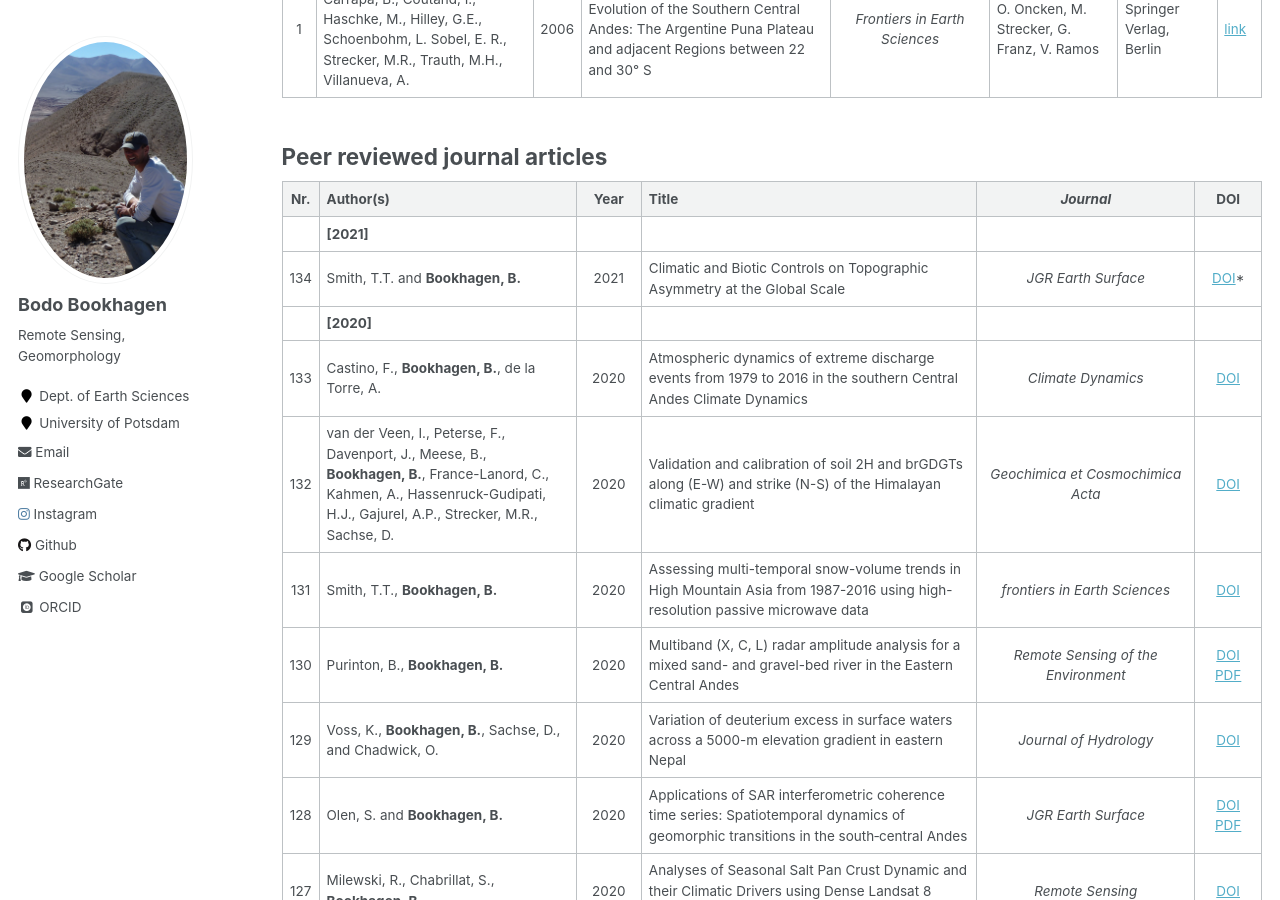
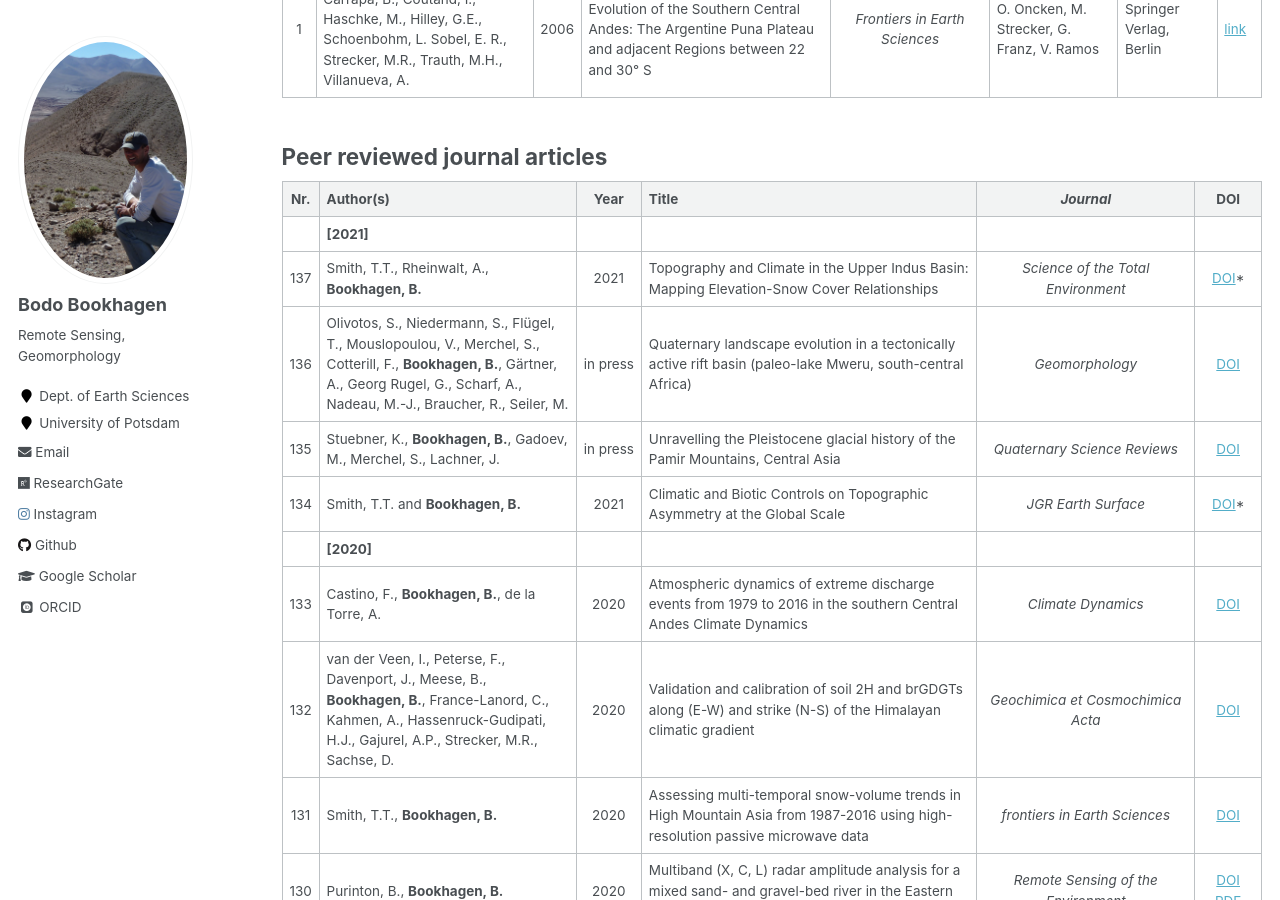
Before and after one commit to BodoBookhagen/BodoBookhagen.github.io, a Jekyll site: the page built from _pages/publications.md, in a window 1280 px wide and 900 px high, scrolled down 1235 px. Built offline with Jekyll 4.4.1, drawn with Linux system fonts in a browser that asks for light colours; some web fonts are replaced.

Commit message:
Apr-22 2020

```diff
--- a/_pages/publications.md
+++ b/_pages/publications.md
@@ -34,6 +34,9 @@ Nr. | Author(s) | Year | Chapter Title |  _Book Title_  | Editors  | Publisher |
 Nr.  | Author(s) | Year | Title | _Journal_ | DOI
 :--: | :---------------------------------------------------------------------------------------------------------------------------------------------------------------------------------------- | :-------------: | ----------------------------------------------------------------------------------------------------------------------------------------------------------------------------------------------------------------------------- | :---------------------------------------------------------------------------------------------------------: | :---------------------------------------------------------------------------------------------------------------------------------------------------------------------------------:
 | **[2021]** | | |
+137 | Smith, T.T., Rheinwalt, A., **Bookhagen, B.** | 2021 | Topography and Climate in the Upper Indus Basin: Mapping Elevation-Snow Cover Relationships | _Science of the Total Environment_ | [DOI](STOTEN-D-21-03144R2)*
+136 | Olivotos, S., Niedermann, S., Flügel, T., Mouslopoulou, V., Merchel, S., Cotterill, F., **Bookhagen, B.**, Gärtner, A., Georg Rugel, G., Scharf, A., Nadeau, M.-J., Braucher, R., Seiler, M. | in press | Quaternary landscape evolution in a tectonically active rift basin (paleo-lake Mweru, south-central Africa) | _Geomorphology_ | [DOI]( GEOMOR-9528R3 )
+135 | Stuebner, K., **Bookhagen, B.**, Gadoev, M., Merchel, S., Lachner, J. | in press | Unravelling the Pleistocene glacial history of the Pamir Mountains, Central Asia | _Quaternary Science Reviews_ | [DOI]( JQSR-D-20-00592R1 )
 134 | Smith, T.T. and **Bookhagen, B.** | 2021 | Climatic and Biotic Controls on Topographic Asymmetry at the Global Scale | _JGR Earth Surface_ | [DOI](https://doi.org/10.1029/2020JF005692)*
 | **[2020]** | | |
 133  | Castino, F., **Bookhagen, B.**, de la Torre, A. | 2020 | Atmospheric dynamics of extreme discharge events from 1979 to 2016 in the southern Central Andes Climate Dynamics  |  _Climate Dynamics_ | [DOI](https://doi.org/10.1007/s00382-020-05458-1)
```
